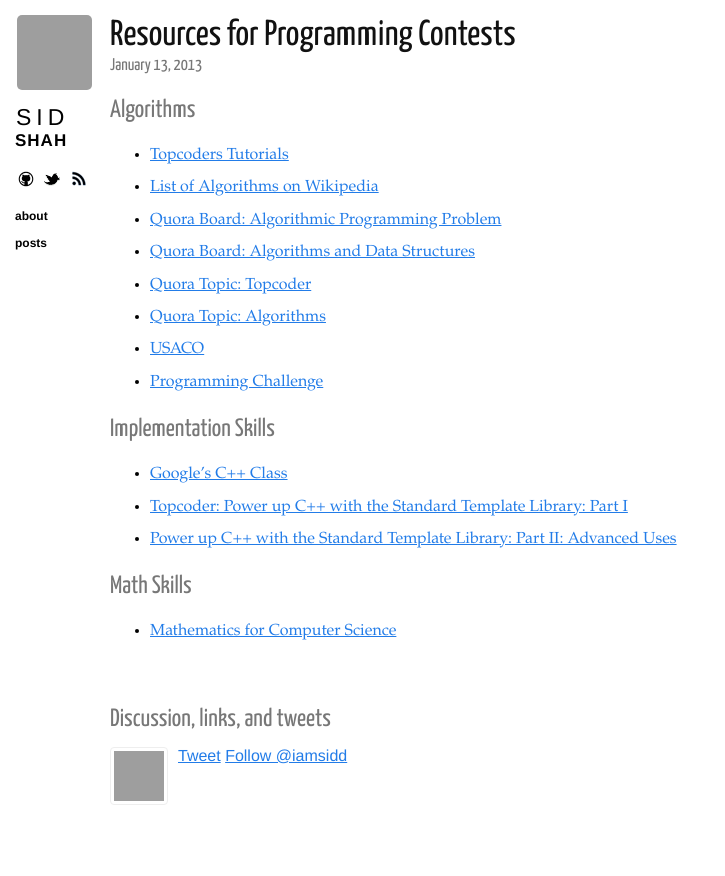
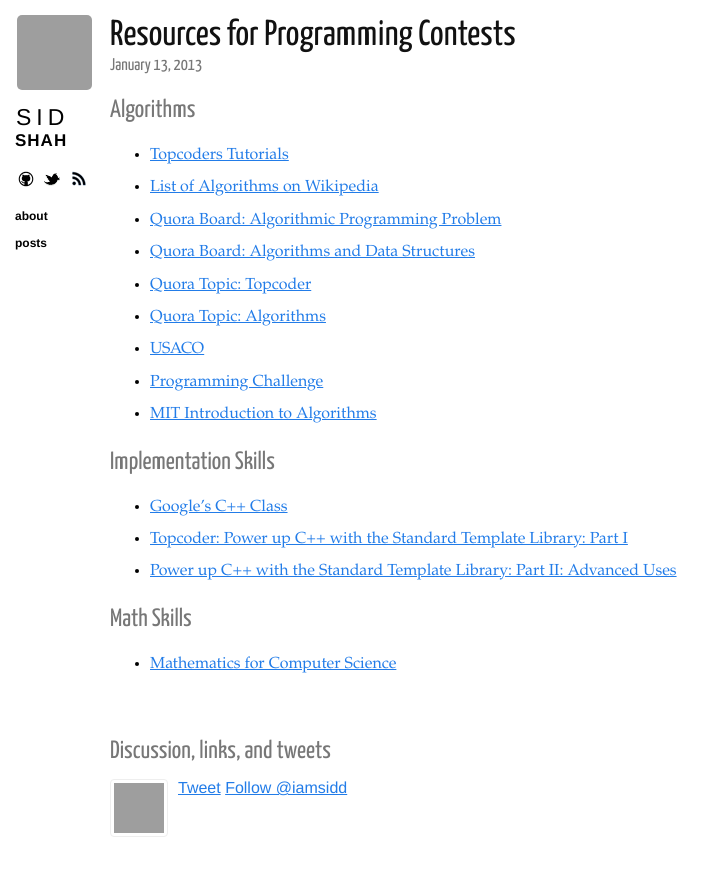
Before and after one commit to sidharthshah/ProblemSolving, a Jekyll site: the page built from notes/_posts/2013-01-13-programming-contents-resources.markdown, in a window 1280 px wide, cut to the strip 0-876 px from the top of the page. Shown: the whole strip, without its empty margins (0-725 px from the left). Built offline with Jekyll 4.4.1, drawn with Linux system fonts in a browser that asks for light colours; nearby versions of some CDN libraries; Markdown is read by kramdown in place of the engine named in the settings; comment, search, counter and statistics services are not loaded; grey boxes are pictures that could not be loaded.

Commit message:
added more resources

```diff
--- a/notes/_posts/2013-01-13-programming-contents-resources.markdown
+++ b/notes/_posts/2013-01-13-programming-contents-resources.markdown
@@ -13,6 +13,7 @@
 * [Quora Topic: Algorithms](http://www.quora.com/Algorithms)
 * [USACO](http://www.usaco.org/)
 * [Programming Challenge](http://www.programming-challenges.com/pg.php?page=studenthome)
+* [MIT Introduction to Algorithms](http://www.catonmat.net/series/mit-introduction-to-algorithms)
 
 ### Implementation Skills ###
 * [Google's C++ Class](https://developers.google.com/edu/c++/)
```
